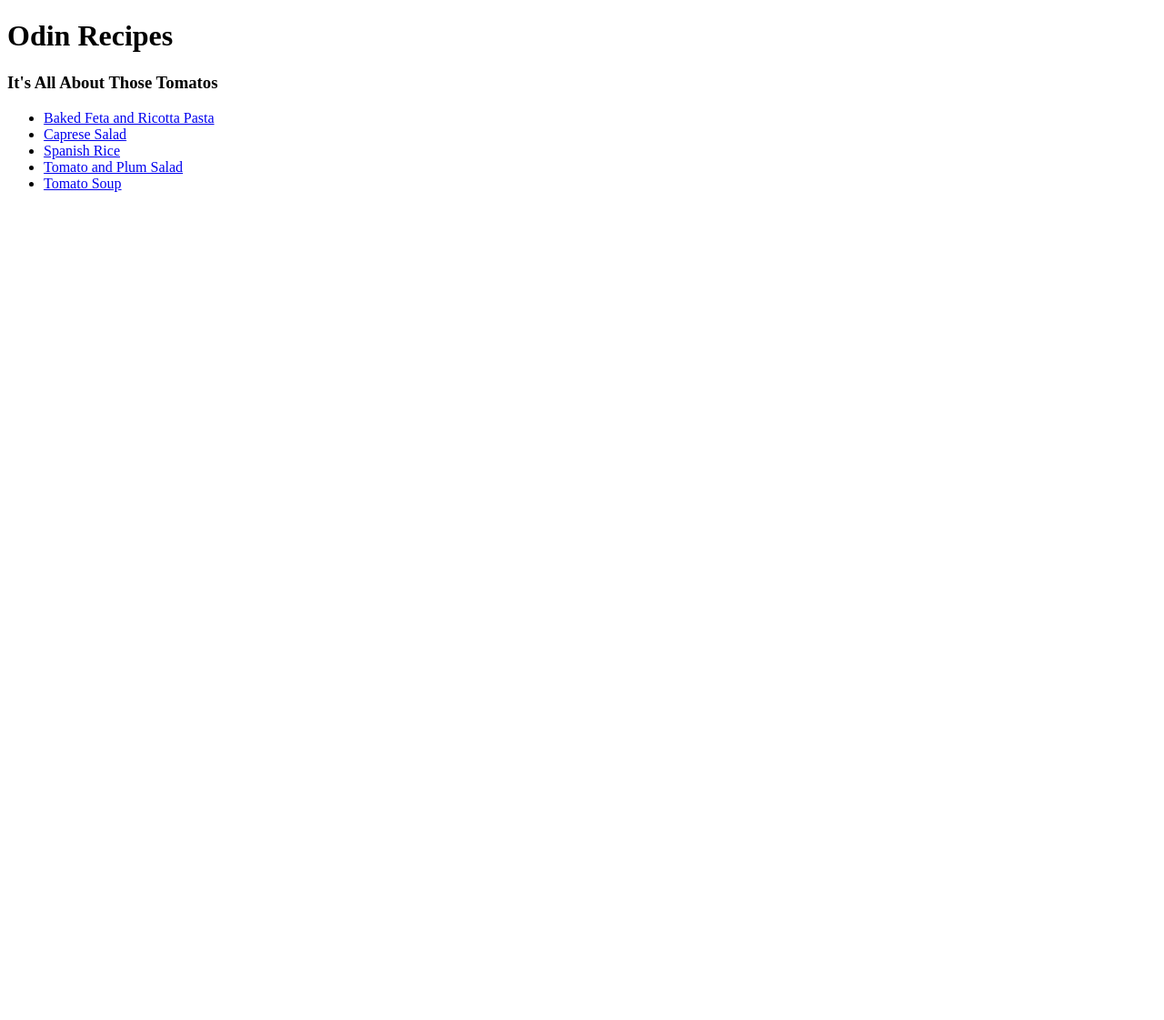
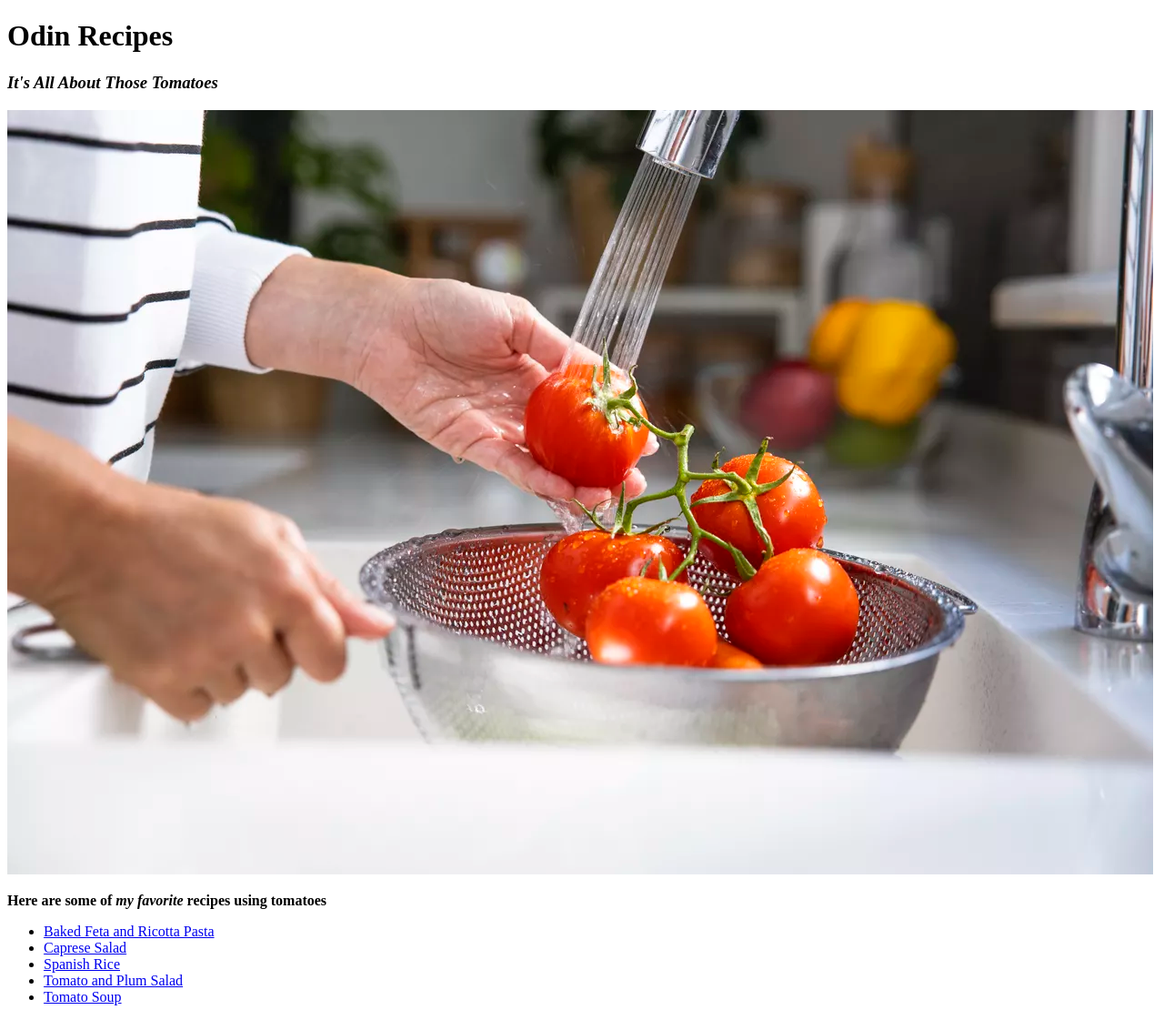
Before and after one commit to AB-f/odin-recipes, a plain HTML site: page index.html in a window 1280 px wide. Shown: the whole page at 91% size. Before the commit the page ends 800 px from the top, so only its background shows below. Drawn offline with Linux system fonts and the light colour scheme; files whose address does not match are found by name.

Commit message:
main image added to odin recipe page

```diff
--- a/index.html
+++ b/index.html
@@ -6,7 +6,12 @@
     </head>
     <body>
         <h1>Odin Recipes</h1>
-        <H3>It's All About Those Tomatos</H3>
+        <H3><em>It's All About Those Tomatoes</em></H3>
+
+        <img src="file:///Users/ashleybaker/Desktop/odinp/repos/odin-recipes/recipes/images/getty-20ce288ada3f4b379dc321d9946c0cf3.jpg.webp">
+
+        <p><strong>Here are some of <em>my favorite</em>  recipes using tomatoes</strong></p>
+
         <ul>
             <li><a href= "file:///Users/ashleybaker/Desktop/odinp/repos/odin-recipes/recipes/bakedfeta.html">Baked Feta and Ricotta Pasta</a></li>
             <li><a href= "file:///Users/ashleybaker/Desktop/odinp/repos/odin-recipes/recipes/capresesalad.html">Caprese Salad</a></li>
```
